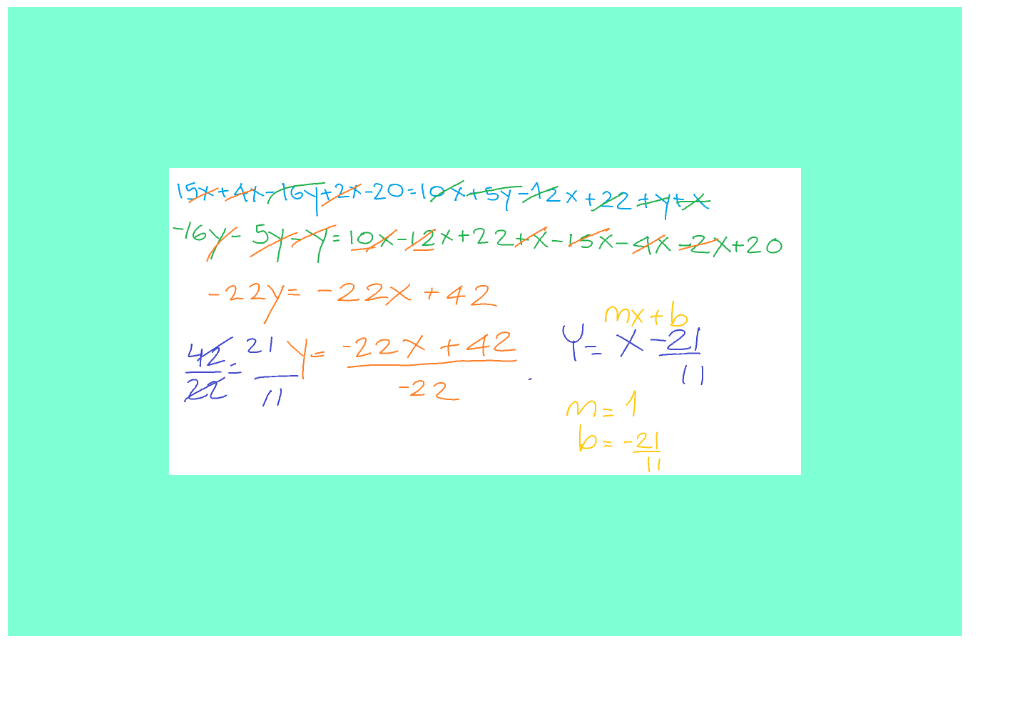
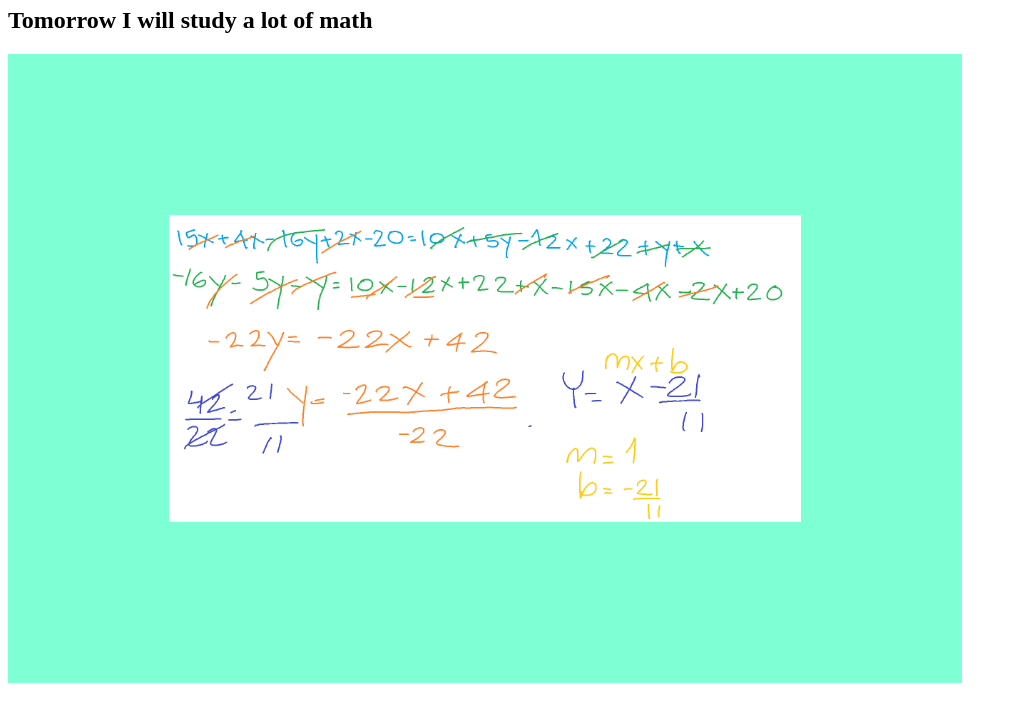
Before and after one commit to wilmarcabezas/math20220607, a plain HTML site: page index.html in a window 1280 px wide. Shown: the part 73-800 px from the top of the page, without its empty margins (0-1017 px from the left). Drawn offline with Linux system fonts and the light colour scheme.

Commit message:
version 2

```diff
--- a/index.html
+++ b/index.html
@@ -8,6 +8,7 @@
 </head>
 <body>
     <h1>Today I studied math</h1>
+    <h2>Tomorrow I will study a lot of math</h2>
     <img src="ecuacionlineal.png"
      style="width: 50%; border-color: aquamarine; border-width: 161px; border-style: solid">
 </body>
```
